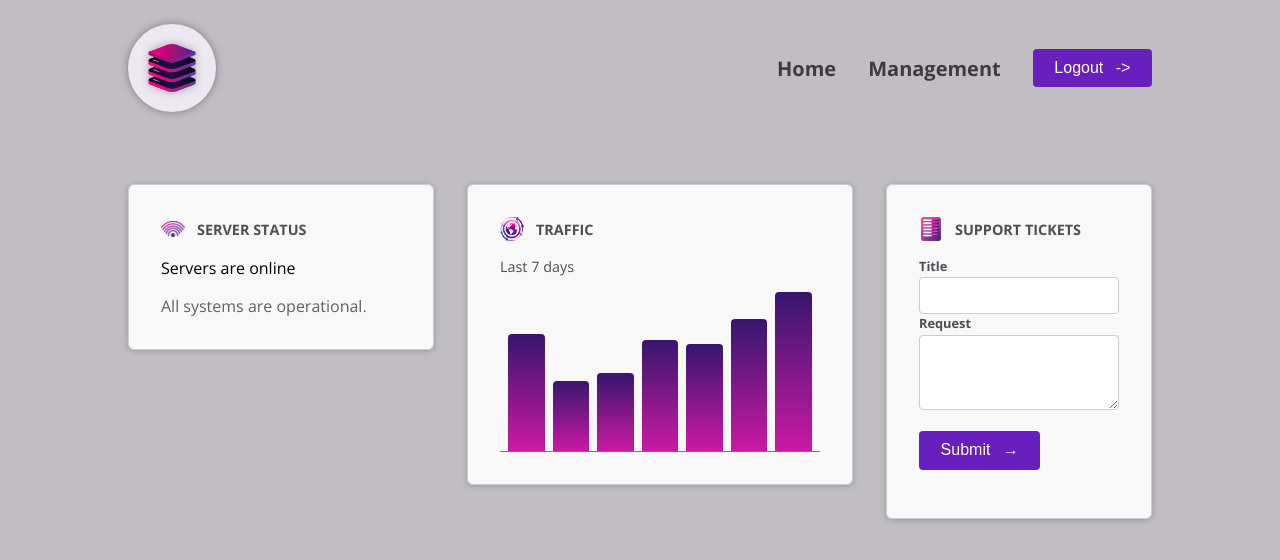
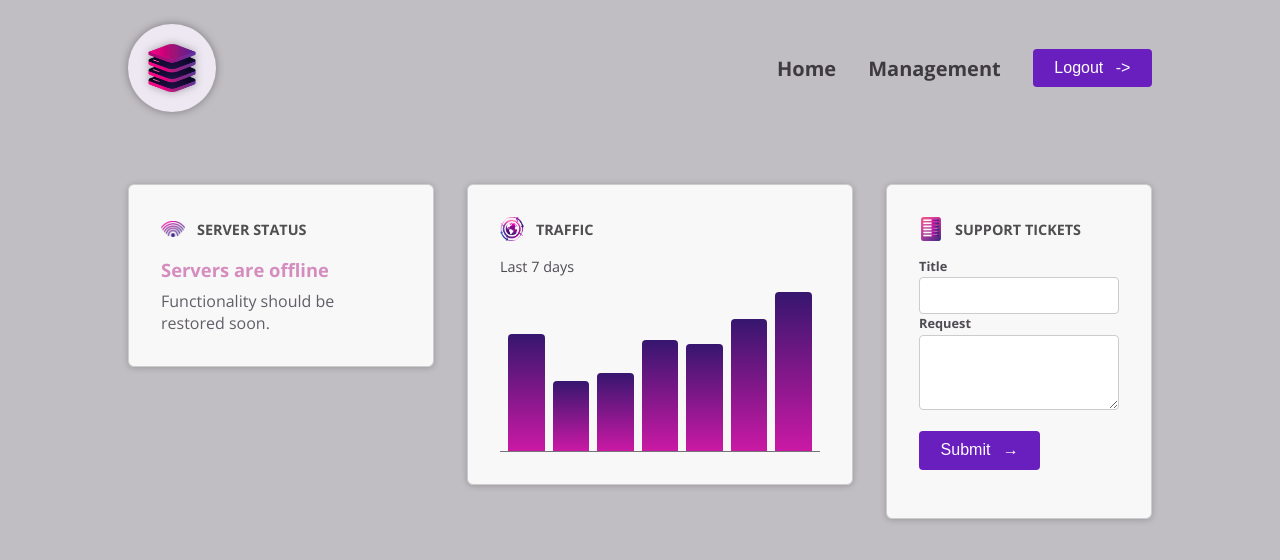
Before and after one commit to M1rzoni/Cmp, an Angular app: page / in a window 1280 px wide. Shown: the top 560 px of the page. Built offline with nearby package versions, Linux system fonts and the light colour scheme.

Commit message:
adding some dynamic css

```diff
--- a/src/app/dashbord/dashbord-status/dashbord-status.component.html
+++ b/src/app/dashbord/dashbord-status/dashbord-status.component.html
@@ -1,3 +1,11 @@
+<div
+  [class]="{
+    status: true,
+    'status-online': currentStatus === 'online',
+    'status-offline': currentStatus === 'offline',
+    'status-unknown': currentStatus === 'unknown'
+  }"
+>
   @if (currentStatus === 'online') {
   <p>Servers are online</p>
   <p>All systems are operational.</p>
@@ -8,3 +16,4 @@
   <p>Server status is unknown</p>
   <p>Fetching server status failed.</p>
   }
+</div>
--- a/src/app/dashbord/dashbord-status/dashbord-status.component.ts
+++ b/src/app/dashbord/dashbord-status/dashbord-status.component.ts
@@ -8,5 +8,5 @@
   styleUrl: './dashbord-status.component.css',
 })
 export class DashbordStatusComponent {
-  currentStatus = 'online';
+  currentStatus = 'offline';
 }
```
Lines whose indentation alone changed are shown as unchanged.
